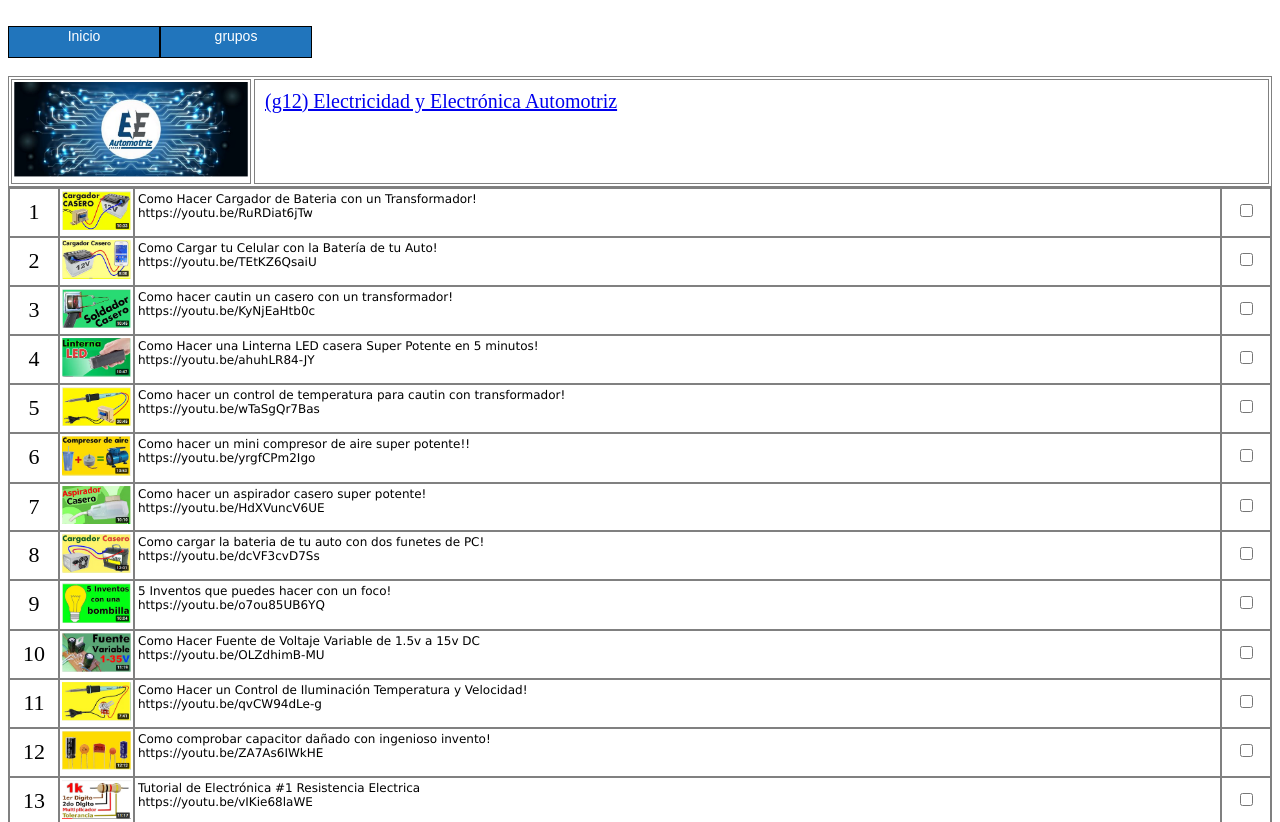
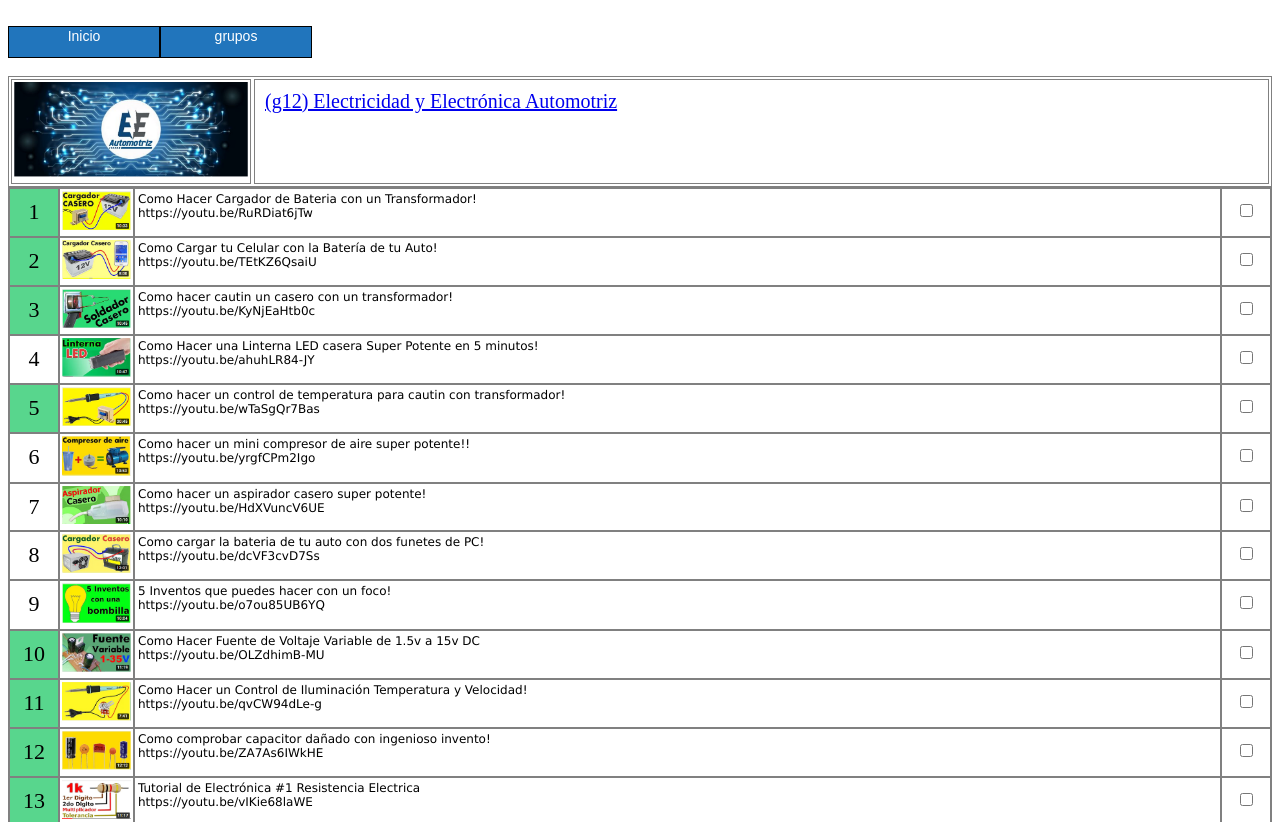
Before and after one commit to gus25/w1, a plain HTML site: page g12.html in a window 1280 px wide. Shown: the top 822 px of the page. Drawn offline with Linux system fonts and the light colour scheme.

Commit message:
Update g12.html

```diff
--- a/g12.html
+++ b/g12.html
@@ -7,6 +7,7 @@
     <meta name="viewport" content="width=device-width, initial-scale=1.0">
     <meta http-equiv="X-UA-Compatible" content="ie=edge">
 	<link rel="stylesheet" type="text/css" href="as/a2.css" media="screen" />
+	<link rel="stylesheet" type="text/css" href="as/ee.css" media="screen" />
 
 
     <title>w1</title>
```
